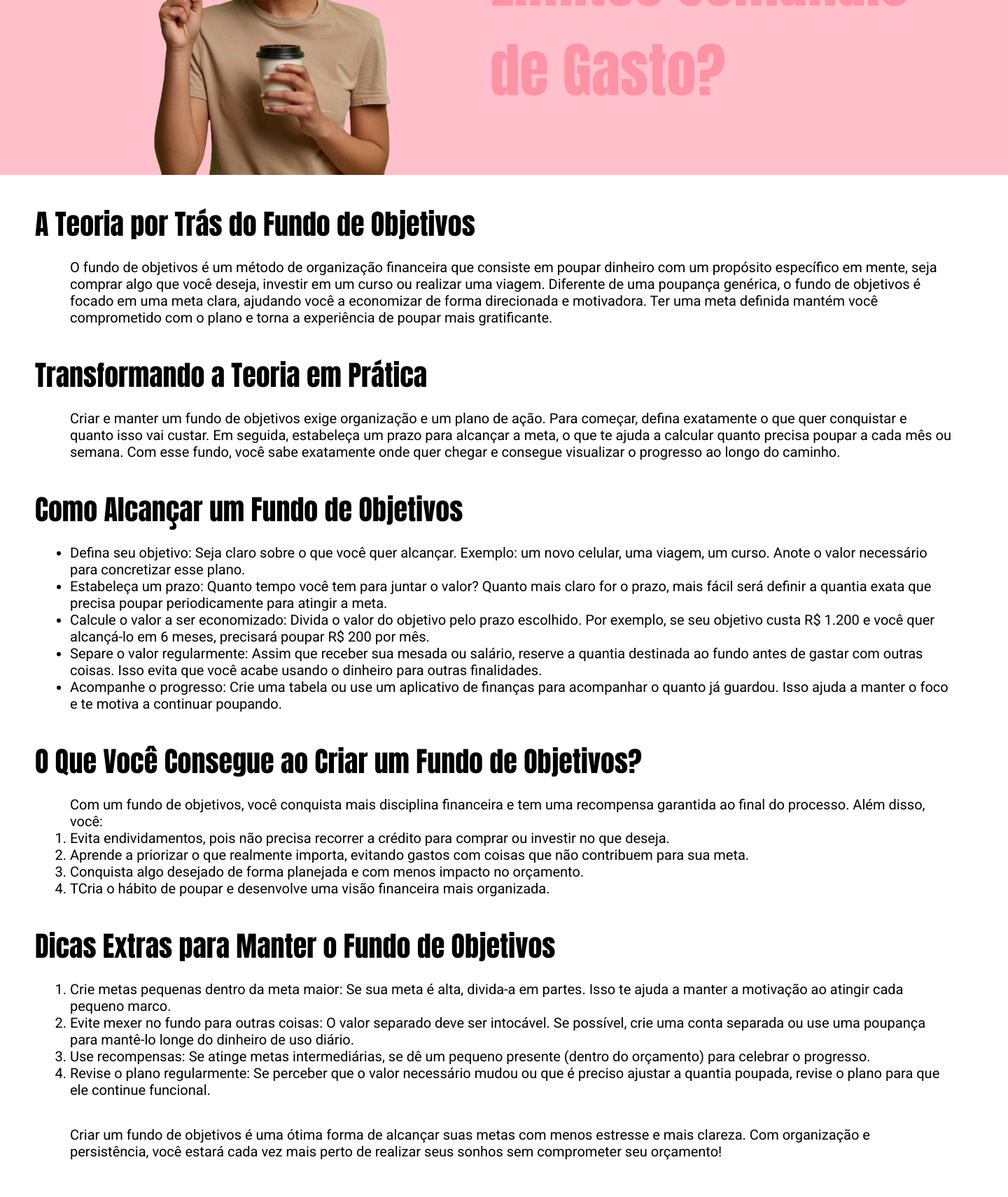
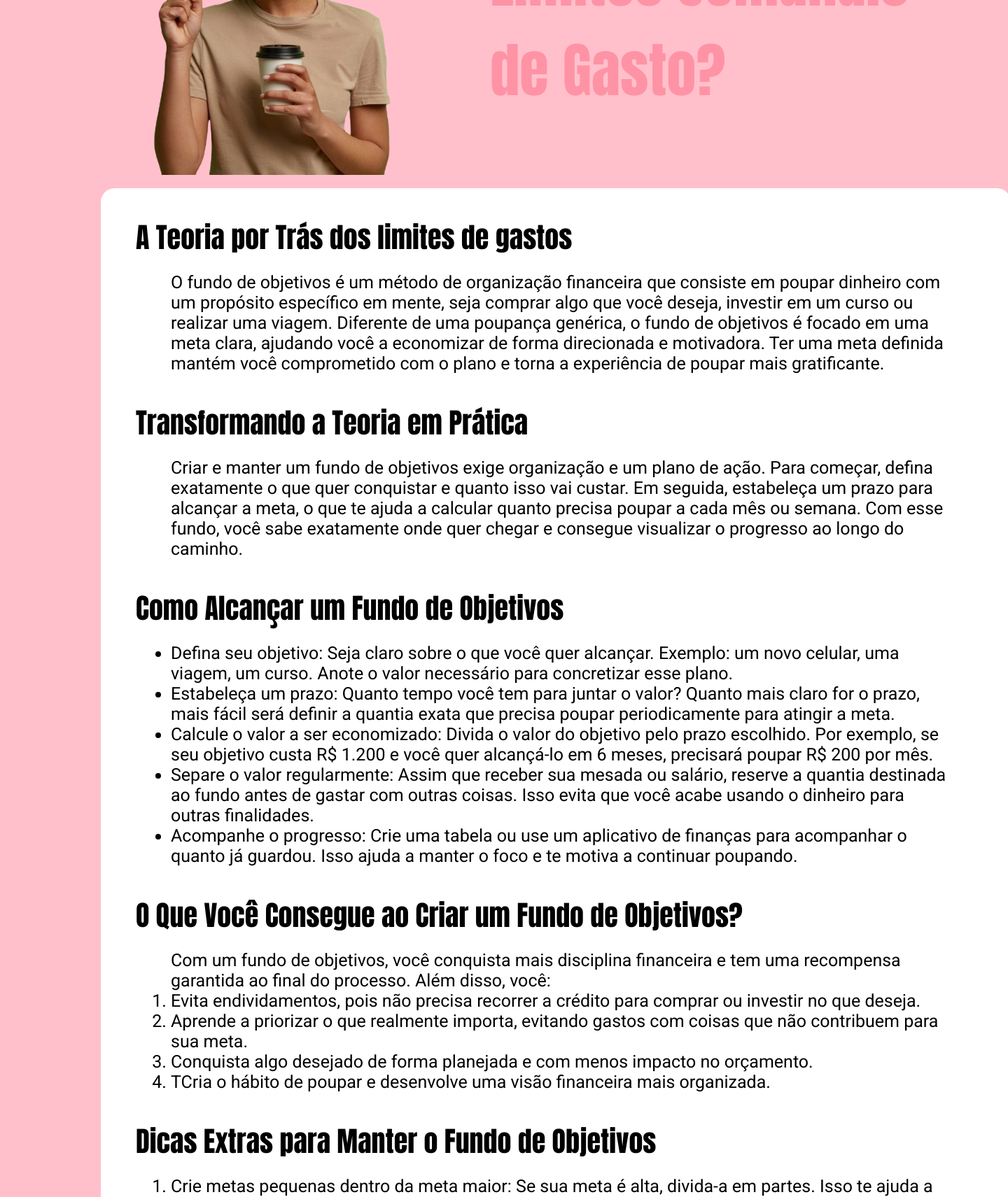
Before and after one commit to ciraht/sistema-de-controle-financeiro, a Flask app: page /dicas1 in a window 1440 px wide. Shown: the part 350-2061 px from the top of the page at 70% size. Run offline with Flask 3, Linux system fonts and the light colour scheme; data that the repository does not hold is empty.

Commit message:
final end

```diff
--- a/static/css/estilo.css
+++ b/static/css/estilo.css
@@ -626,16 +626,43 @@
     margin-top: 130px;
 }
 
+.texto-grande{
+    width: 1300px;
+    background-color: #ffffff;
+    border-radius: 20px;
+    margin-left: 10%;
+    margin-top: -12.6%;
+}
+
 .texto-grande .titulo{
     font-size: 40px;
     margin-left: 50px;
 }
 
 .texto-grande .texto{
-    font-size: 20px;
+    font-size: 25px;
     margin-left: 100px;
     margin-right: 80px;
 }
+
+.texto-grande2{
+    width: 1300px;
+    background-color: #ffffff;
+    border-radius: 20px;
+    margin-left: 10%;
+}
+
+.texto-grande2 .titulo{
+    font-size: 40px;
+    margin-left: 50px;
+}
+
+.texto-grande2 .texto{
+    font-size: 25px;
+    margin-left: 100px;
+    margin-right: 80px;
+}
+
 
 
 /* pagina login */
--- a/templates/dicas1.html
+++ b/templates/dicas1.html
@@ -9,7 +9,7 @@
     <link rel="preconnect" href="https://fonts.gstatic.com" crossorigin>
     <link href="https://fonts.googleapis.com/css2?family=Anton&family=Roboto:ital,wght@0,100;0,300;0,400;0,500;0,700;0,900;1,100;1,300;1,400;1,500;1,700;1,900&display=swap" rel="stylesheet">
 </head>
-<body>
+<body class="fundo-liso1">
     <header class="cabecalho d-flex">
         <div class="d-evelin">
             <img class="logo" src="../static/img/logo.png">
@@ -104,13 +104,23 @@
         </div>
 
     </section>
-
-    <section class="texto-grande">
-
+<div class="mini-espaco"></div>
+    <div class="mini-espaco"></div>
+    <div class="mini-espaco"></div>
+    <div class="mini-espaco"></div>
+    <div class="mini-espaco"></div>
+    <div class="mini-espaco"></div>
+    <div class="mini-espaco"></div>
+    <div class="mini-espaco"></div>
     <div class="mini-espaco"></div>
     <div class="mini-espaco"></div>
 
-        <p class="titulo letrao">A Teoria por Trás do Fundo de Objetivos</p>
+    <section class="texto-grande">
+        <div>
+            <div class="mini-espaco"></div>
+            <div class="mini-espaco"></div>
+
+            <p class="titulo letrao">A Teoria por Trás dos limites de gastos</p>
             <div class="mini-espaco"></div>
             <p class="texto letrinha">
                 O fundo de objetivos é um método de organização financeira que consiste em poupar dinheiro com um propósito específico em mente,
@@ -225,6 +235,7 @@
 
             <div class="mini-espaco"></div>
             <div class="mini-espaco"></div>
+        </div>
     </section>
     <footer class="rodape">
         <img class="logo" src="../static/img/logo.png">
--- a/templates/dicas2.html
+++ b/templates/dicas2.html
@@ -9,7 +9,7 @@
     <link rel="preconnect" href="https://fonts.gstatic.com" crossorigin>
     <link href="https://fonts.googleapis.com/css2?family=Anton&family=Roboto:ital,wght@0,100;0,300;0,400;0,500;0,700;0,900;1,100;1,300;1,400;1,500;1,700;1,900&display=swap" rel="stylesheet">
 </head>
-<body>
+<body class="fundo-liso2">
     <header class="cabecalho d-flex">
         <div class="d-evelin">
             <img class="logo" src="../static/img/logo.png">
@@ -105,7 +105,7 @@
 
     </section>
 
-    <section class="texto-grande">
+    <section class="texto-grande2">
 
         <div class="mini-espaco"></div>
         <div class="mini-espaco"></div>
--- a/templates/dicas3.html
+++ b/templates/dicas3.html
@@ -9,7 +9,7 @@
     <link rel="preconnect" href="https://fonts.gstatic.com" crossorigin>
     <link href="https://fonts.googleapis.com/css2?family=Anton&family=Roboto:ital,wght@0,100;0,300;0,400;0,500;0,700;0,900;1,100;1,300;1,400;1,500;1,700;1,900&display=swap" rel="stylesheet">
 </head>
-<body>
+<body class="fundo-liso3">
     <header class="cabecalho d-flex">
         <div class="d-evelin">
             <img class="logo" src="../static/img/logo.png">
@@ -105,7 +105,7 @@
 
     </section>
 
-    <section class="texto-grande">
+    <section class="texto-grande2">
 
         <div class="mini-espaco"></div>
         <div class="mini-espaco"></div>
--- a/templates/dicas4.html
+++ b/templates/dicas4.html
@@ -9,7 +9,7 @@
     <link rel="preconnect" href="https://fonts.gstatic.com" crossorigin>
     <link href="https://fonts.googleapis.com/css2?family=Anton&family=Roboto:ital,wght@0,100;0,300;0,400;0,500;0,700;0,900;1,100;1,300;1,400;1,500;1,700;1,900&display=swap" rel="stylesheet">
 </head>
-<body>
+<body class="fundo-liso4">
     <header class="cabecalho d-flex">
         <div class="d-evelin">
             <img class="logo" src="../static/img/logo.png">
@@ -105,7 +105,7 @@
 
     </section>
 
-    <section class="texto-grande">
+    <section class="texto-grande2">
 
         <div class="mini-espaco"></div>
         <div class="mini-espaco"></div>
```
Lines whose indentation alone changed are shown as unchanged.
